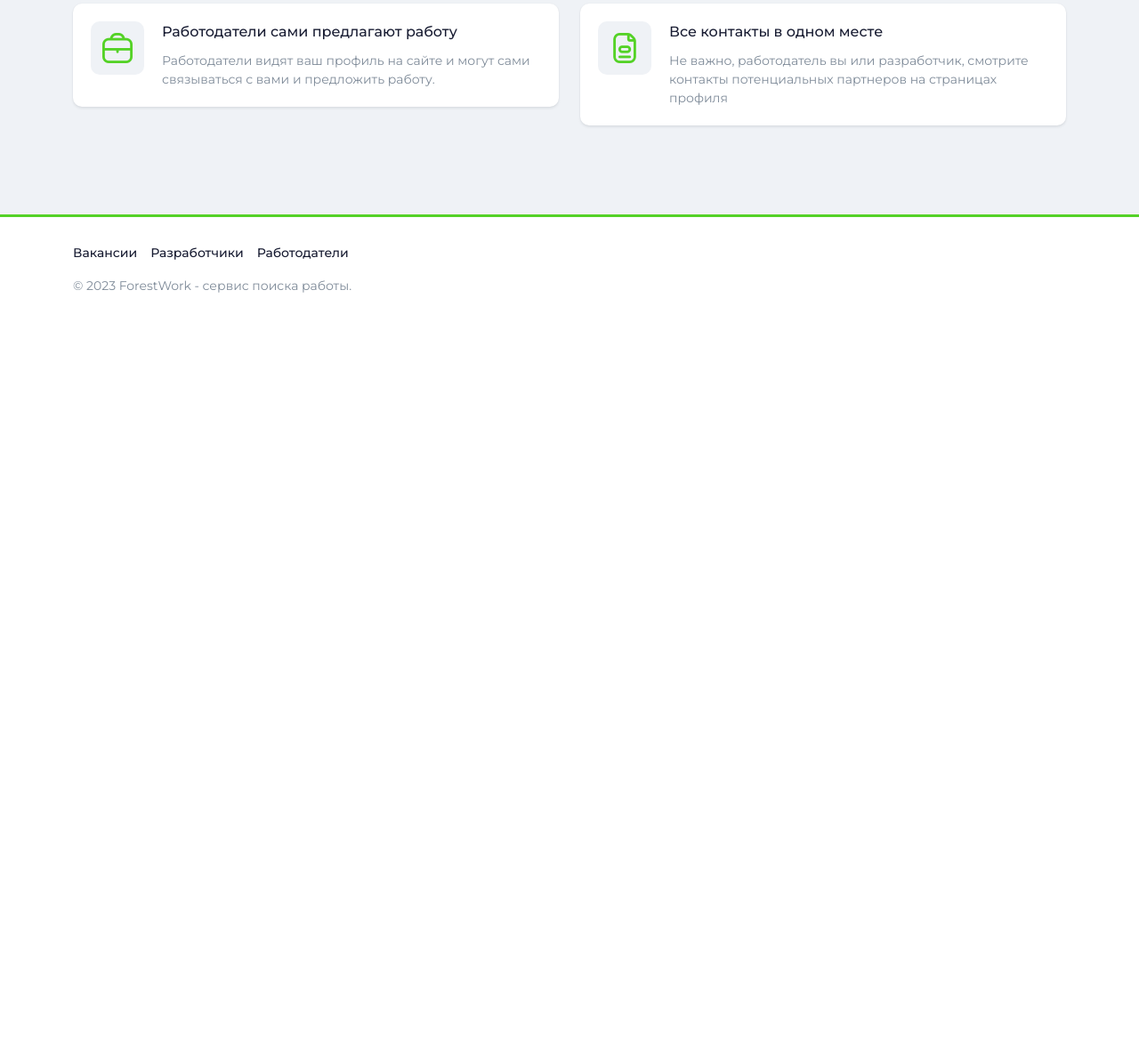
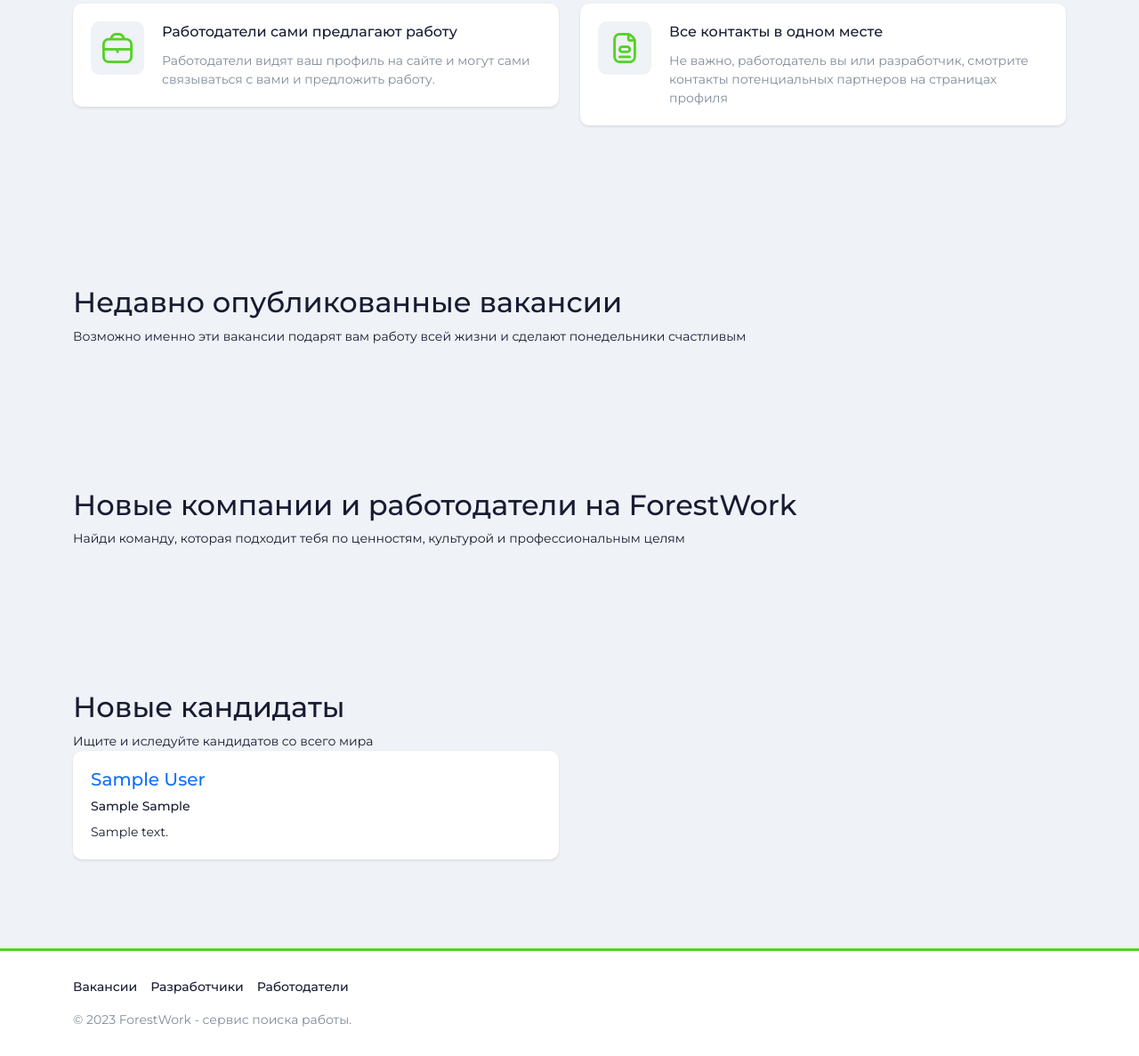
Before and after one commit to ElveeBolt/forestwork, a Django app: page / in a window 1280 px wide. Shown: the part 711-1898 px from the top of the page at 89% size. Before the commit the page ends 1040 px from the top, so only its background shows below. Run offline with Django 4.2, Linux system fonts and the light colour scheme; tables that the repository leaves empty hold one stand-in row (values such as "Sample post"); data that the repository does not hold is empty; some libraries are stand-ins or nearby versions.

Commit message:
Added functionality for Index page

```diff
--- a/forestwork/main/urls.py
+++ b/forestwork/main/urls.py
@@ -2,5 +2,5 @@
 from . import views
 
 urlpatterns = [
-    path('', views.index, name='index'),
+    path('', views.IndexView.as_view(), name='index'),
 ]
--- a/forestwork/main/views.py
+++ b/forestwork/main/views.py
@@ -1,9 +1,20 @@
 from django.shortcuts import render
+from django.views.generic import TemplateView
+from jobs.models import Job
+from users.models import User
 
 
 # Create your views here.
-def index(request):
-    # TODO: add functionality Home page.
+class IndexView(TemplateView):
+    template_name = 'main/index.html'
+    extra_context = {
+        'title': 'ForestWork',
+        'subtitle': 'Сервис поиска работы и кандидатов'
+    }
 
-    context = {}
-    return render(request, 'main/index.html', context=context)
+    def get_context_data(self, **kwargs):
+        context = super().get_context_data(**kwargs)
+        context['job_list'] = Job.objects.all()[:5]
+        context['employer_list'] = User.objects.filter(type=1)[:5]
+        context['developer_list'] = User.objects.filter(type=0)[:5]
+        return context
--- a/forestwork/templates/main/index.html
+++ b/forestwork/templates/main/index.html
@@ -39,4 +39,72 @@
         </div>
     </div>
 </section>
+<section id='jobs'>
+    <div class="container">
+        <div class="section-heading">
+            <h2>Недавно опубликованные вакансии</h2>
+            <div class="subtitle">Возможно именно эти вакансии подарят вам работу всей жизни и сделают понедельники счастливым</div>
+        </div>
+        <div class="row">
+            {% for job in job_list %}
+                <div class="col-6">
+                    <div class="card card-job">
+                        <h2><a href="{% url 'job' pk=job.id %}">{{ job.title }}</a></h2>
+                        <div class="salary">{{ job.salary }}$</div>
+                        <div class="description mb-3">{{ job.description | truncatewords:30 }}</div>
+                        <div class="subinfo text-muted d-flex">
+                            <div class="location text-icon">
+                            <i class="fi fi-rr-marker"></i>
+                            {% if not job.country and not job.city %}
+                                Не указано
+                            {% else %}
+                                {{ job.country }} {{ job.city }}
+                            {% endif %}
+                            </div>
+                            <div class="date_publish text-icon"><i class="fi fi-rr-calendar"></i>{{ job.date_publish }}</div>
+                        </div>
+                    </div>
+                </div>
+            {% endfor %}
+        </div>
+    </div>
+</section>
+<section id='employers'>
+    <div class="container">
+        <div class="section-heading">
+            <h2>Новые компании и работодатели на ForestWork</h2>
+            <div class="subtitle">Найди команду, которая подходит тебя по ценностям, культурой и профессиональным целям</div>
+        </div>
+        <div class="row">
+            {% for user in employer_list %}
+            <div class="col-6">
+                <div class="card card-user">
+                    <h2><a href="{% url 'employer' pk=user.id %}">{{ user.name }}</a></h2>
+                    <div class="subinfo mb-2">{{ user.country }} {{ user.city }}</div>
+                    <div class="description">{{ user.about | truncatewords:20 }}</div>
+                </div>
+            </div>
+            {% endfor %}
+        </div>
+    </div>
+</section>
+<section id='developers'>
+    <div class="container">
+        <div class="section-heading">
+            <h2>Новые кандидаты</h2>
+             <div class="subtitle">Ищите и иследуйте кандидатов со всего мира</div>
+        </div>
+        <div class="row">
+            {% for user in developer_list %}
+            <div class="col-6">
+                <div class="card card-user">
+                    <h2><a href="{% url 'developer' pk=user.id %}">{{ user.name }}</a></h2>
+                    <div class="subinfo mb-2">{{ user.country }} {{ user.city }}</div>
+                    <div class="description">{{ user.about | truncatewords:20 }}</div>
+                </div>
+            </div>
+            {% endfor %}
+        </div>
+    </div>
+</section>
 {% endblock content %}
```
